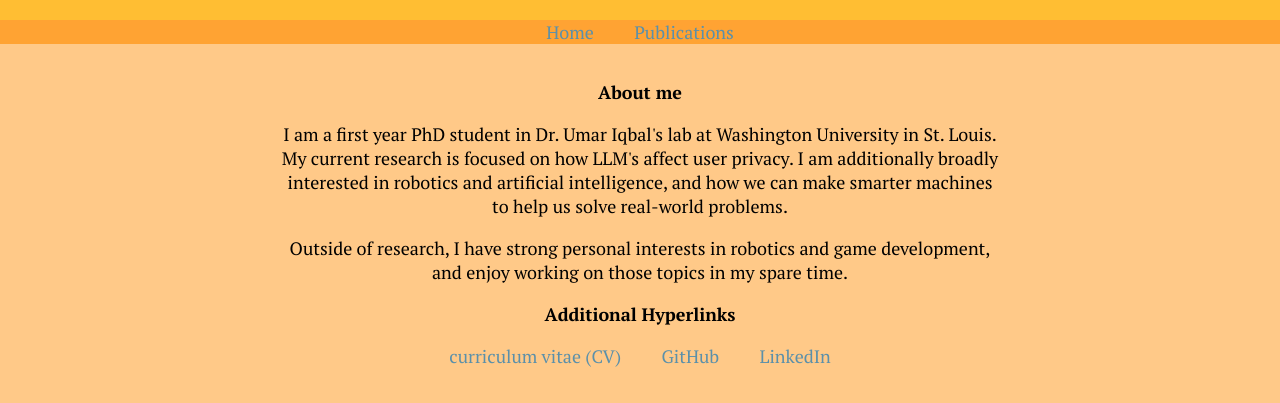
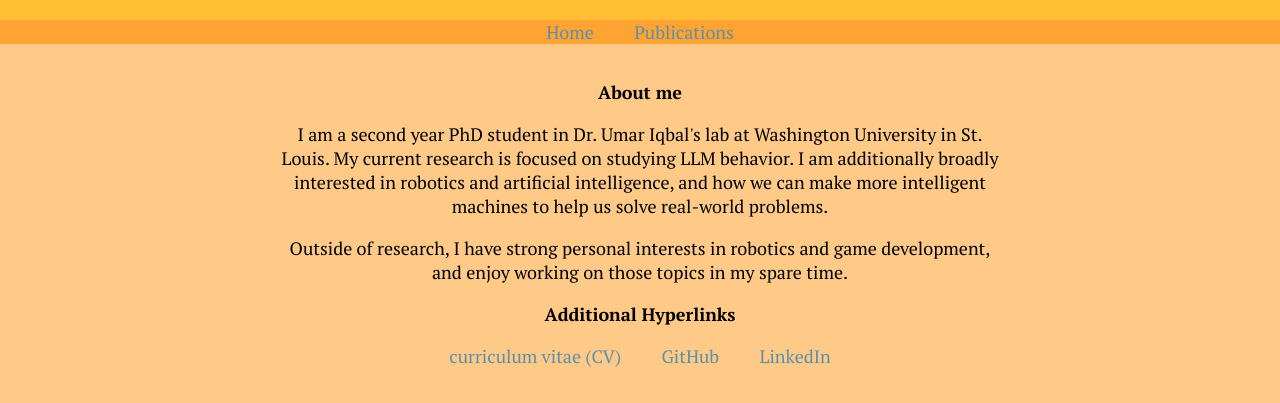
Before and after one commit to sta97/sta97.github.io, a plain HTML site: page index.html in a window 1280 px wide. Shown: the part 275-678 px from the top of the page. Drawn offline with Linux system fonts and the light colour scheme.

Commit message:
Update index.html

```diff
--- a/index.html
+++ b/index.html
@@ -37,8 +37,8 @@
     <div class="content centered">
         <p><b>About me</b></p>
         <p>
-            I am a first year PhD student in Dr. Umar Iqbal's lab at Washington University in St. Louis. My current
-            research is focused on how LLM's affect user privacy. I am additionally broadly interested in robotics and artificial intelligence, and how we can make smarter machines to help us solve real-world problems.
+            I am a second year PhD student in Dr. Umar Iqbal's lab at Washington University in St. Louis. My current
+            research is focused on studying LLM behavior. I am additionally broadly interested in robotics and artificial intelligence, and how we can make more intelligent machines to help us solve real-world problems.
         </p>
         <p>
             Outside of research, I have strong personal interests in robotics and game development, and enjoy working on those topics in my spare time.
```
